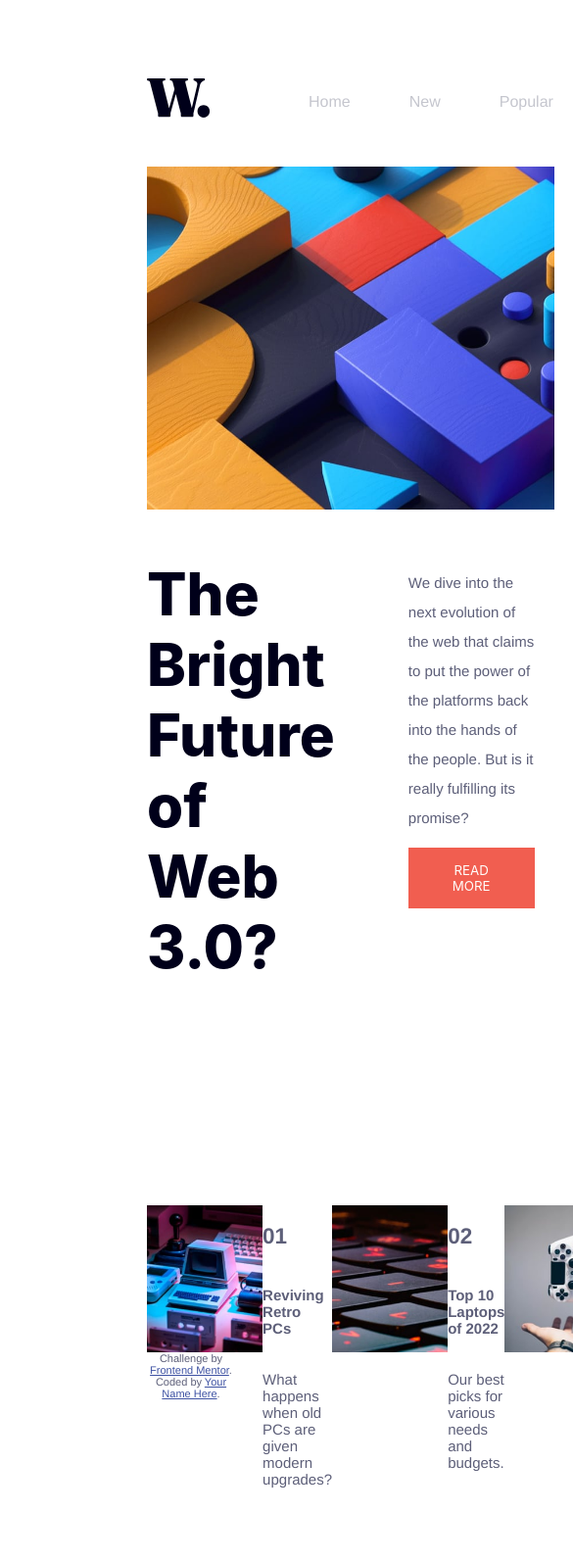
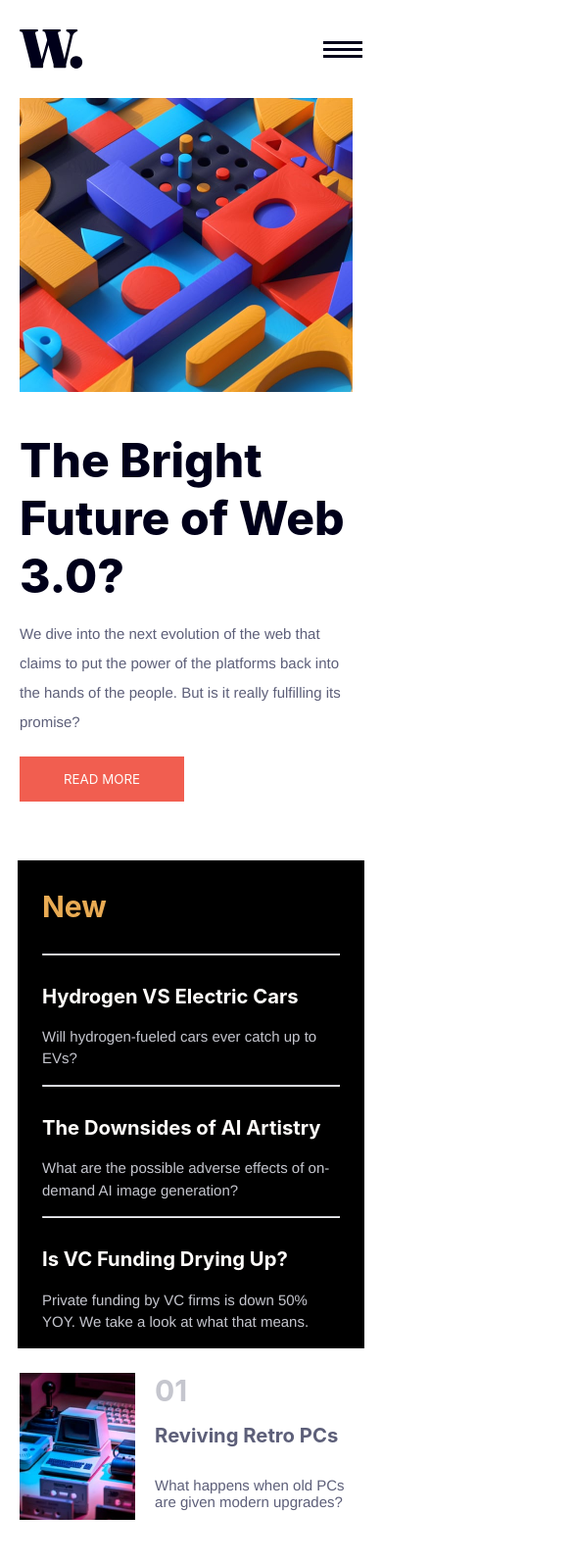
Before and after one commit to swalker9000/News-Homepage_FEM, a plain HTML site: page index.html in a window 390 px wide. Shown: the top 1593 px of the page at 98% size, 585 px wide, since content can reach past the window. Before the commit the page ends 1528 px from the top, so only its background shows below. Drawn offline with Linux system fonts and the light colour scheme; a web font is replaced by a local one.

Commit message:
added JS for mobile nav

```diff
--- /dev/null
+++ b/assets/src/js/app.js
@@ -0,0 +1,43 @@
+window.onloadstart = function () {
+    closeNav();
+}
+
+window.onload = function () {
+    initHamburgerMenu();
+    initCloseNav();
+}
+
+function openNav () {
+    var mobileNav = document.getElementById("mobile-nav");
+
+    mobileNav.classList.remove("close");
+    mobileNav.classList.add("open");
+}
+
+function closeNav () {
+    var mobileNav = document.getElementById("mobile-nav");
+
+    mobileNav.classList.remove("open");
+    mobileNav.classList.add("close");
+}
+
+
+/**
+     * Init the Hamburger on click
+     */
+function initHamburgerMenu() {
+    var hamburger = document.getElementById("hamburger");
+    var mobileNav = document.getElementById("mobile-nav");
+
+    mobileNav.classList.add("close");
+    hamburger.addEventListener("click", () => {
+       openNav(); }
+    );
+}
+
+function initCloseNav() {
+    var exitNav = document.getElementById("close-nav");
+    exitNav.addEventListener("click", () => {
+        closeNav();
+    });
+}
--- /dev/null
+++ b/assets/src/scss/_2_helpers/_breakpoints.scss
@@ -0,0 +1,39 @@
+/*------------------------------------*\
+    #BREAKPOINTS
+\*------------------------------------*/
+
+$breakpoints: (
+	xxlarge: 1921px,
+	xlarge: 1600px,
+	large: 1440px, //desktop
+	regular-screen: 1200px,
+	regular: 1200px,
+	medium: 1024px,
+	smaller-screen: 800px,
+	portrait: 768px,
+	small: 640px,
+	large-mobile: 480px,
+	mobile: 375px, //mobile
+);
+
+
+@mixin breakpoint($breakpoint) {
+	// inside breakpoints list
+	@if map-has-key($breakpoints, $breakpoint) {
+		@media (min-width: #{map-get($breakpoints, $breakpoint)}) {
+			@content;
+		}
+	}
+	// retina
+	@else if $breakpoint == "retina" {
+		@media (-webkit-min-device-pixel-ratio: 2), (min-resolution: 192dpi) {
+			@content;
+		}
+	}
+
+	// not found
+	@else {
+		@warn "Unfortunately, no value could be retrieved from `#{$breakpoint}`. "
+        	+ "Please make sure it is defined in `$breakpoints` map.";
+	}
+}
--- a/assets/src/scss/_2_helpers/helpers.scss
+++ b/assets/src/scss/_2_helpers/helpers.scss
@@ -4,3 +4,4 @@
 
 @import "_fonts";
 @import "_variables";
+@import "_breakpoints";
--- /dev/null
+++ b/assets/src/scss/_4_redefine/_typography.scss
@@ -0,0 +1,20 @@
+/*------------------------------------*\
+    #TYPOGRAPHY
+\*------------------------------------*/
+
+@mixin h1 {
+    @include inter-extra;
+    font-size: 60px;
+    color: $Very-dark-blue;
+
+}
+
+@mixin h2 {
+    @include inter-bold;
+    font-size: 2em;
+}
+
+@mixin h4 {
+    @include inter-bold;
+    font-size: 1.35em;
+}
--- a/assets/src/scss/_4_redefine/redefine.scss
+++ b/assets/src/scss/_4_redefine/redefine.scss
@@ -0,0 +1,5 @@
+/*------------------------------------*\
+    #HELPERS
+\*------------------------------------*/
+
+@import "_typography";
--- a/assets/src/scss/_5_layout/_footer.scss
+++ b/assets/src/scss/_5_layout/_footer.scss
@@ -0,0 +1,7 @@
+footer {
+    margin-top: 415px;
+
+    @include breakpoint(large) {
+        margin-top: 0;
+    }
+}
--- a/assets/src/scss/_5_layout/_page-top.scss
+++ b/assets/src/scss/_5_layout/_page-top.scss
@@ -1,10 +1,13 @@
 body {
-    margin: 80px 150px 100px;
     display: flex;
     flex-direction: column;
     justify-content: space-between;
+    margin: 30px 20px;
     @include body-copy;
 
+    @include breakpoint(large) {
+        margin: 80px 150px 100px;
+    }
 
 
     header {
@@ -12,10 +15,16 @@ body {
         display: flex;
         flex-direction: row;
         justify-content: space-between;
+        align-items: center;
 
+        .nav {
+            display: none;
 
+            @include breakpoint(large) {
+                display: block;
+            }
 
-        nav ul {
+            & ul {
                 display: inline-flex;
                 flex-direction: row;
 
@@ -24,7 +33,6 @@ body {
                     flex-direction: row;
                     justify-content: space-between;
                     padding: 0px 0px 0px 60px;
-                color: $Dark-grayish-blue;
                     font-family: Helvetica, Arial, sans-serif;
                     font-size: 16px;
                     color: $Grayish-blue;
@@ -32,4 +40,57 @@ body {
             }
 
         }
+
+        #hamburger {
+
+            @include breakpoint(large) {
+                display: none;
             }
+        }
+
+        #mobile-nav {
+
+
+            nav {
+
+                margin-top: 75px;
+                margin-left: -15px;
+
+                & ul li {
+                    list-style: none;
+                    padding-bottom: 15px;
+                    font-size: 20px;
+                }
+            }
+
+            &.close {
+                display:none;
+            }
+
+            &.open {
+                z-index: 9999;
+                position: absolute;
+                top: 0;
+                right: 0;
+                display: flex;
+                flex-direction: column;
+                background: $Off-white;
+                height: 100vh;
+                width: 65vw;
+
+                @include breakpoint(large) {
+                    display: none;
+                }
+            }
+        }
+
+    }
+
+    #close-nav {
+        height: 30px;
+        width: 30px;
+        align-self: end;
+        margin: 15px;
+    }
+
+}
--- a/assets/src/scss/_7_pages/_index.scss
+++ b/assets/src/scss/_7_pages/_index.scss
@@ -1,42 +1,74 @@
 .main {
     display: flex;
+    flex-direction: column;
+    @include breakpoint(large) {
     flex-direction: row;
 
+    }
     &--content {
+
         flex-grow: 2;
         display: flex;
         flex-direction:column;
+        margin-top: 30px;
+
+        @include breakpoint(large) {
         margin: 50px 30px 15px 0;
         width: 1150px;
+        }
 
         &_image {
+            width: 340px;
+            height: 300px;
+            background-image: url('../../images/image-web-3-mobile.jpg');
+            background-size: cover;
+            background-repeat:none;
+
+            @include breakpoint(large) {
             height: 350px;
+            width: 820px;
             background-image: url("../../images/image-web-3-desktop.jpg");
-            background-size: cover;
-            background-repeat: none;
+            }
         }
 
         &_text {
+
+
+            @include breakpoint(large) {
             display: flex;
             flex-direction:row;
+            column-gap: 30px;
+            }
 
             h1 {
                 @include inter-extra;
-                font-size: 60px;
                 color: $Very-dark-blue;
+                font-size: 48px;
+                margin-bottom: 0;
+
+                @include breakpoint(large) {
+                @include h1;
                 flex-grow: 2;
-                justify-content: space-between;
+                margin-top: 25px;
+                }
 
             }
 
             div {
                 flex-grow: 1;
-                margin-top: 45px;
-                margin-right: 20px;
-                margin-left: 75px;
+
+                @include breakpoint(large) {
+                margin-top: 20px;
+                margin-left: 55px;
+                }
+
                 p {
                     line-height: 2;
-                    // margin-bottom: 55px;
+                    margin-bottom: 20px;
+
+                    @include breakpoint(large) {
+                    margin-bottom: 60px;
+                    }
                 }
 
                 button {
@@ -54,12 +86,15 @@
     }
 
     &--new {
-        margin: 50px 0px 80px;
+        margin: 60px -2px 25px;
         padding: 0px 25px;
         flex-grow: 1;
         background-color: black;
-        color: $Off-white;
         line-height: 1.5;
+
+        @include breakpoint(large) {
+            margin-top: 50px;
+        }
 
         hr {
             border-top: 1px solid $Grayish-blue;
@@ -67,14 +102,25 @@
 
         h2 {
             color: $soft-orange;
-            @include inter-bold;
-            font-size: 2.75em;
+            @include h2;
+
+            @include breakpoint(large){
+                font-size: 2.5em;
+            }
         }
 
         h4 {
-            @include inter-bold;
-            font-size: 1.5em;
+            @include h4;
             margin-bottom: 0;
+            color: $Off-white;
+
+            @include breakpoint(large) {
+                font-size: 1.5em
+            }
+        }
+
+        p {
+            color: $Grayish-blue;
         }
 
     }
@@ -82,16 +128,52 @@
 
 .featured {
     display: flex;
-    flex-direction: row;
+    flex-direction: column;
     height: 150px;
+    margin-bottom: 50px;
+    row-gap: 40px;
+
+    @include breakpoint(large) {
+        flex-direction: row;
+        margin-top: 60px;
+        justify-content: space-between;
+    }
 
     div {
         display: flex;
         flex-direction: row;
 
+        column-gap: 20px;
+
+        img {
+            height: 150px;
+        }
+        @include breakpoint(large) {
+            max-width: 350px;
+        }
+
         div {
             display: flex;
             flex-direction: column;
+
+
+            h2, h4 {
+                margin: 0 0 15px;
+            }
+
+            h2 {
+                @include h2;
+                color: $Grayish-blue;
+            }
+
+            h4 {
+                @include h4;
+                color: $Dark-grayish-blue;
+
+                @include breakpoint(large) {
+                    font-size: 1.2em;
+                }
+            }
         }
 
     }
--- a/index.html
+++ b/index.html
@@ -10,6 +10,8 @@
   <link rel="stylesheet" href="./assets/src/dist/css/main.css">
   <link rel="stylesheet" href="https://fonts.google.com/specimen/Inter">
   <title>Frontend Mentor | News homepage</title>
+
+  <script src="./assets/src/js/app.js"></script>
 
   <!-- Feel free to remove these styles or customise in your own stylesheet 👍 -->
   <style>
@@ -28,7 +30,8 @@
 
   <header>
     <img src="./assets/src/images/logo.svg">
-    <nav>
+    <img id="hamburger" src="./assets/src/images/icon-menu.svg">
+    <nav class="nav">
       <ul>
         <li>Home</li>
         <li>New</li>
@@ -37,6 +40,18 @@
         <li>Categories</li>
       </ul>
     </nav>
+    <div id="mobile-nav">
+      <img id="close-nav" src="./assets/src/images/icon-menu-close.svg">
+      <nav>
+        <ul>
+          <li>Home</li>
+          <li>New</li>
+          <li>Popular</li>
+          <li>Trending</li>
+          <li>Categories</li>
+        </ul>
+      </nav>
+    </div>
   </header>
   <main>
 
@@ -98,11 +113,13 @@
     </section>
 
   </main>
-
+  <footer>
   <div class="attribution">
     Challenge by <a href="https://www.frontendmentor.io?ref=challenge" target="_blank">Frontend Mentor</a>.
-    Coded by <a href="#">Your Name Here</a>.
+    Coded by <a href="#">Sara Walker</a>.
   </div>
+  </footer>
 </body>
 
+
 </html>
```
Also changed, not shown: assets/src/dist/css/main.css, 5 other files. Lines whose indentation alone changed are shown as unchanged.
